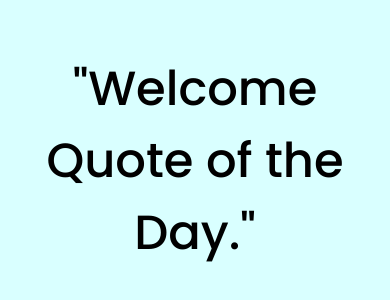
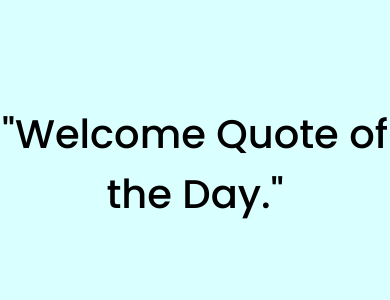
Before and after one commit to Ananthm032/Task, a React (Create React App) app: page / in a window 390 px wide. Shown: the part 242-542 px from the top of the page. Built offline with nearby package versions, Linux system fonts and the light colour scheme; no server answers.

Commit message:
first commit

```diff
--- a/src/App.css
+++ b/src/App.css
@@ -25,3 +25,12 @@
   font-size: 1.2em;
   font-weight: 400;
 }
+
+@media screen and (max-width:540px) {
+  .quote-container h1{
+    font-size: 2.5em;
+  }
+  .quote-container p{
+    font-size: 1em;
+  }
+}
```
